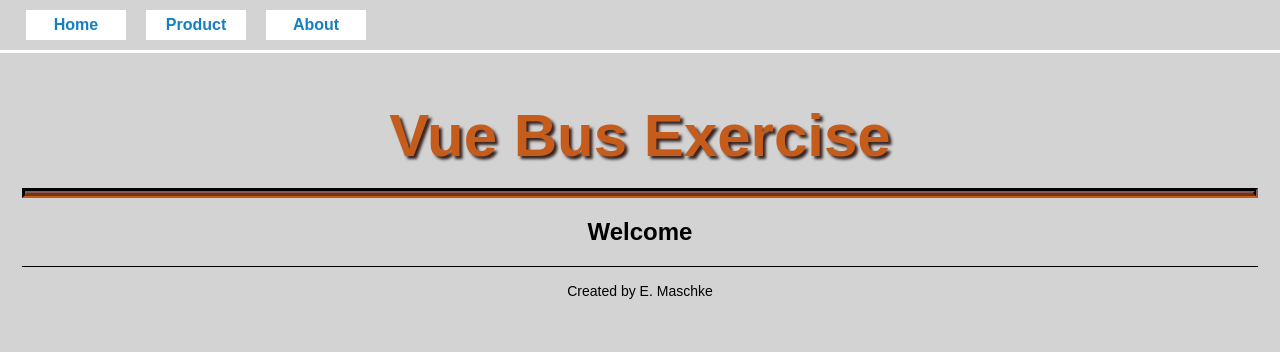
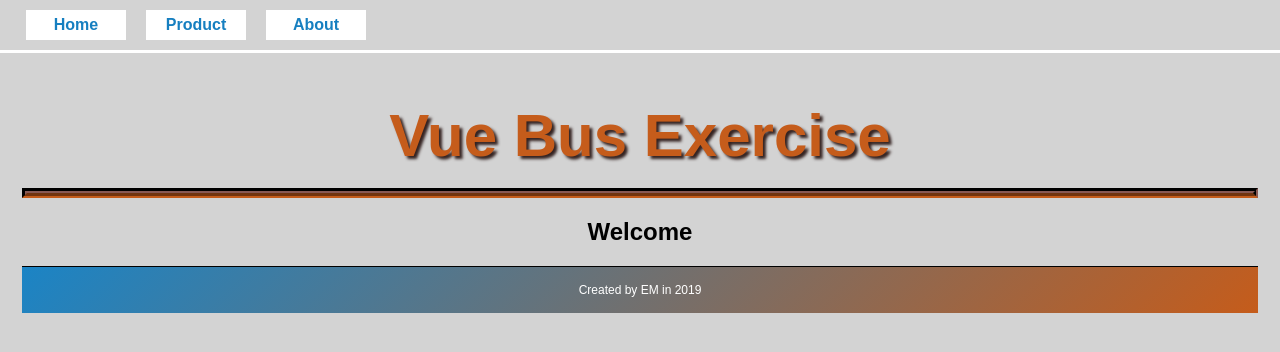
Before and after one commit to HippiHo/Vue-Bus-exercise, a Vue app: page / in a window 1280 px wide. Shown: the top 352 px of the page. Built offline with nearby package versions, Linux system fonts and the light colour scheme; the HTML template or start-up script is replaced by a standard one; a web font is replaced by a local one.

Commit message:
New Footer style with gradient

```diff
--- a/src/components/TheFooter.vue
+++ b/src/components/TheFooter.vue
@@ -1,27 +1,26 @@
 <template>
-  <footer>Created by {{ author }}</footer>
+  <footer>Created by EM in {{ date }}</footer>
 </template>
 
 <script>
-
 export default {
-  name: 'TheFooter',
+  name: "TheFooter",
   data() {
-      return {
-          author: 'E. Maschke'
-      }
+    return {
+      date: "2019"
+    };
   }
-}
-
+};
 </script>
 
 <style>
-
 footer {
-    font-size: 14px;
-    margin-top: 16px;
-    padding-top: 16px;
-    border-top: 1px solid black;
+  font-size: 14px;
+  margin-top: 16px;
+  padding: 16px;
+  border-top: 1px solid black;
+  background: linear-gradient(-45deg, #c55c1b, #1b84c5);
+  color: white;
+  font-size: 12px;
 }
-
 </style>
```
